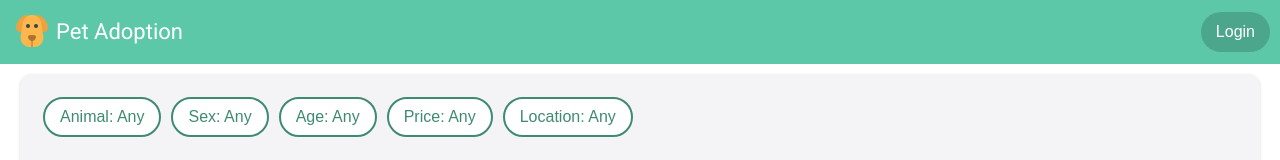
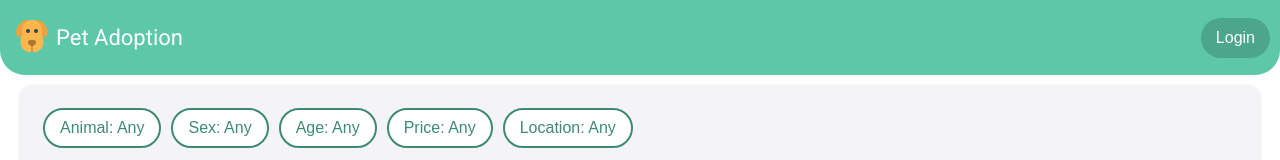
Before and after one commit to amansjot/furever-home, an Angular app in the folder fs-frontend/: page /home in a window 1280 px wide. Shown: the top 160 px of the page. Built offline with nearby package versions, Linux system fonts and the light colour scheme; no server answers.

Commit message:
Navbar animated and styled

```diff
--- a/fs-frontend/src/app/components/header/header.component.html
+++ b/fs-frontend/src/app/components/header/header.component.html
@@ -1,4 +1,4 @@
-<mat-toolbar>
+<mat-toolbar class="mat-toolbar" [ngClass]="{'hidden': isNavbarHidden}">
   <div class="title">
     <a routerLink="/"><img src="dog256.png" alt="Dog Icon"/> Pet Adoption</a>
   </div>
--- a/fs-frontend/src/app/components/header/header.component.scss
+++ b/fs-frontend/src/app/components/header/header.component.scss
@@ -1,11 +1,30 @@
 div {
 	display: inline-block;
-
 }
 
 .mat-toolbar {
 	background-color: #5cc8a8;
+
+	// for navbar to stay at the top
+	position: fixed;
+
+	// placement
+	top: 0;
+	width: 100%;
+	height: 75px;
+	z-index: 1000;
+
+	border-bottom-left-radius: 25px;
+	border-bottom-right-radius: 25px;
+
+	// for scrolling nav anim
+	transition: top 0.2s ease-in-out;
 }
+
+// Hides navbar when scrolled
+.hidden {
+	top: -75px; /* Adjust this to match the height of your navbar */
+  }
 
 .title {
 	display: flex;
--- a/fs-frontend/src/app/components/header/header.component.ts
+++ b/fs-frontend/src/app/components/header/header.component.ts
@@ -1,4 +1,4 @@
-import { Component, OnInit } from '@angular/core';
+import { Component, HostListener, OnInit } from '@angular/core';
 import { LoginService } from '../../services/login.service';
 import { CommonModule } from '@angular/common';
 import { MatToolbarModule } from '@angular/material/toolbar';
@@ -46,4 +46,21 @@ export class HeaderComponent  {
     await this._loginSvc.login("silber@udel.edu","pass");
     this.disableLogin=false;
   }
+
+  // Navbar css cool stuff:
+  isNavbarHidden = false;
+  lastScrollPosition = 0;
+
+  @HostListener('window:scroll', [])
+  onWindowScroll() {
+    const currentScrollPosition = window.pageYOffset || document.documentElement.scrollTop;
+    if (currentScrollPosition > this.lastScrollPosition) {
+      // Scrolling down
+      this.isNavbarHidden = true;
+    } else {
+      // Scrolling up
+      this.isNavbarHidden = false;
+    }
+    this.lastScrollPosition = currentScrollPosition;
+  }
 }
--- a/fs-frontend/src/app/pages/home/home.component.scss
+++ b/fs-frontend/src/app/pages/home/home.component.scss
@@ -1,4 +1,9 @@
 /* Layout Containers */
+::ng-deep .mat-mdc-card {
+    margin-top: 75px;
+}
+
+
 .cards {
     display: flex;
     justify-content: center;
```
